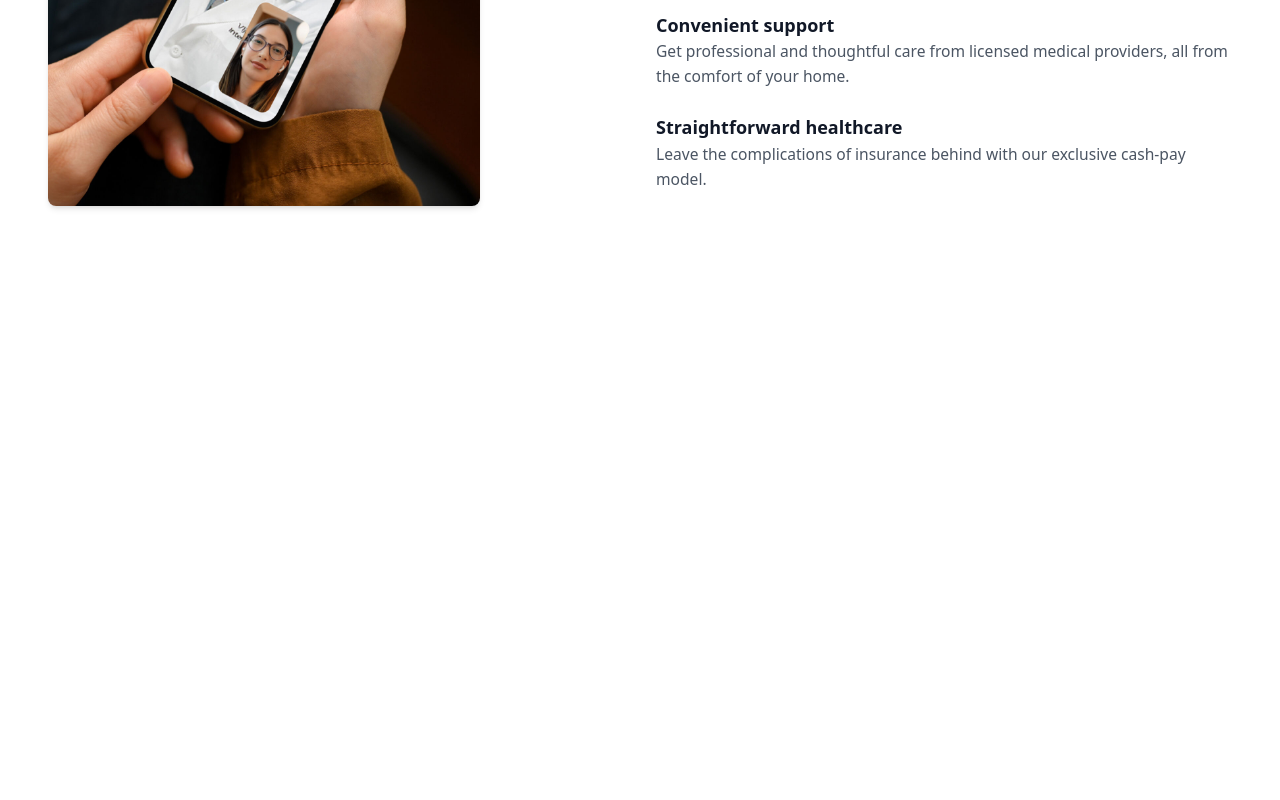
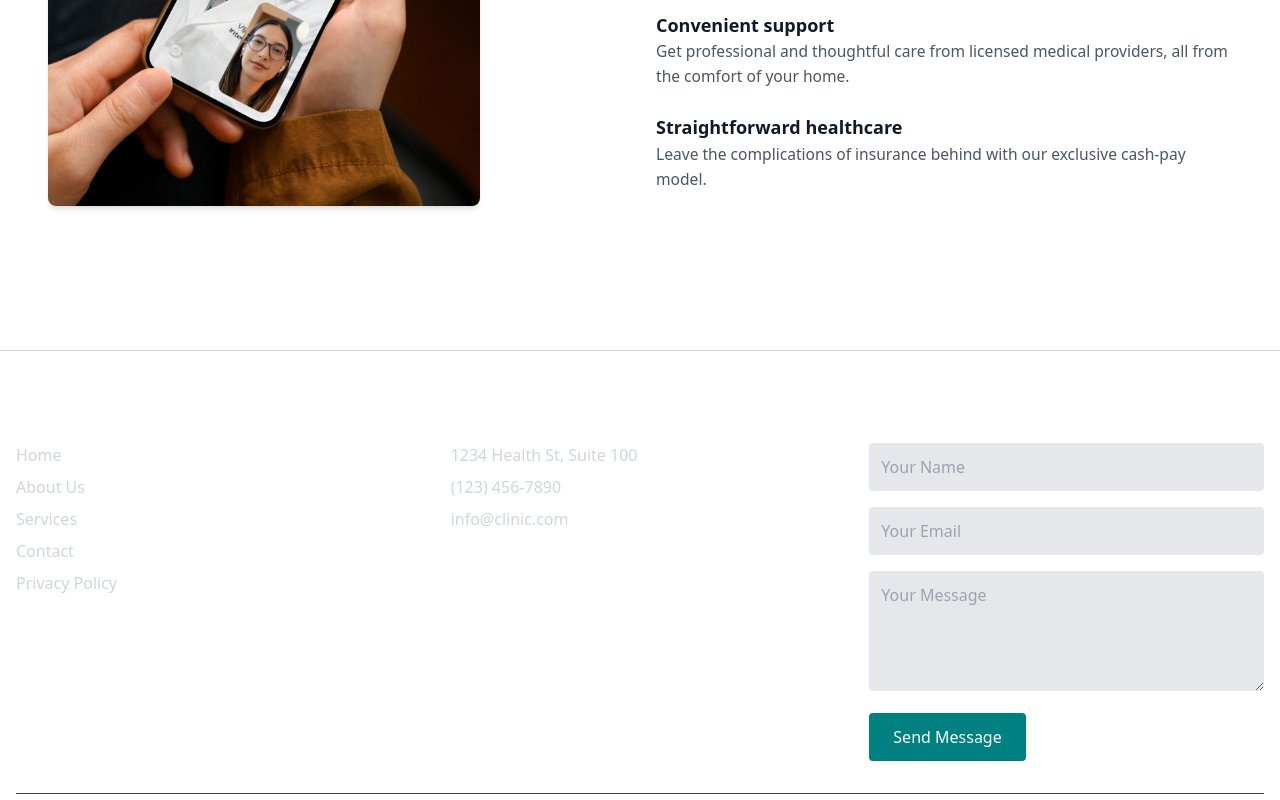
Before and after one commit to Daoud-Hussain/Family-Practice, a Nuxt app: page /compound in a window 1280 px wide. Shown: the part 1490-2290 px from the top of the page. Before the commit the page ends 1840 px from the top, so only its background shows below. Built offline with nearby package versions, Linux system fonts and the light colour scheme.

Commit message:
feat: added footer

```diff
--- a/pages/compound.vue
+++ b/pages/compound.vue
@@ -2,6 +2,7 @@
  <Drug />
  <HowitWorks />
  <WhatToExpect />
+ <Footer />
 </template>
 
 <script setup lang="ts">
@@ -9,5 +10,6 @@ import Drug from '~/components/compound.vue';
 import MedicineSection from '~/components/medicine-section.vue';
 import HowitWorks from '~/components/how-services-work.vue';
 import WhatToExpect from '~/components/what-to-expect.vue';
+import Footer from '~/components/footer.vue';
 
 </script>
--- a/pages/ozempic.vue
+++ b/pages/ozempic.vue
@@ -2,6 +2,8 @@
  <Drug />
  <HowitWorks />
  <WhatToExpect />
+ <Footer />
+
 </template>
 
 <script setup lang="ts">
@@ -9,5 +11,6 @@ import Drug from '~/components/ozempic.vue';
 import MedicineSection from '~/components/medicine-section.vue';
 import HowitWorks from '~/components/how-services-work.vue';
 import WhatToExpect from '~/components/what-to-expect.vue';
+import Footer from '~/components/footer.vue';
 
 </script>
--- a/pages/wegovy.vue
+++ b/pages/wegovy.vue
@@ -2,6 +2,7 @@
  <Drug />
  <HowitWorks />
  <WhatToExpect />
+ <Footer />
 </template>
 
 <script setup lang="ts">
@@ -9,5 +10,6 @@ import Drug from '~/components/wegovy.vue';
 import MedicineSection from '~/components/medicine-section.vue';
 import HowitWorks from '~/components/how-services-work.vue';
 import WhatToExpect from '~/components/what-to-expect.vue';
+import Footer from '~/components/footer.vue';
 
 </script>
```
